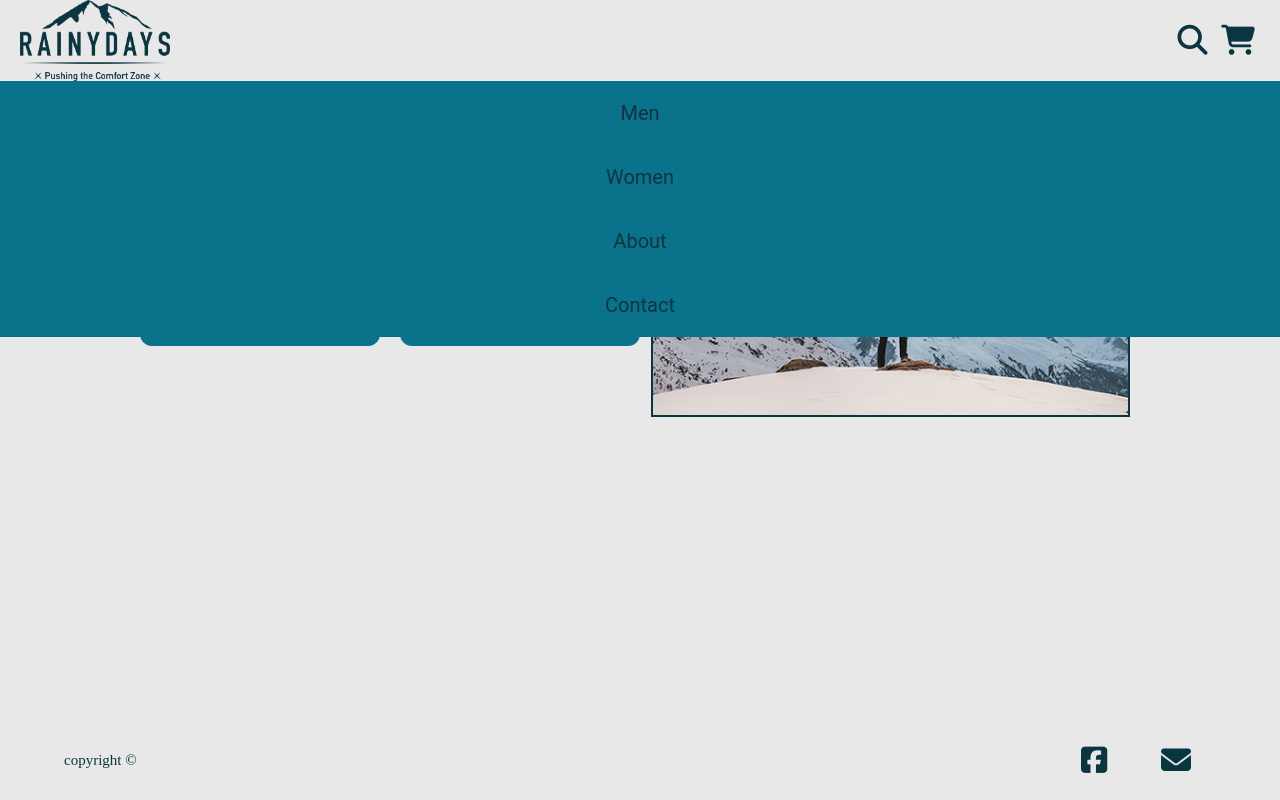
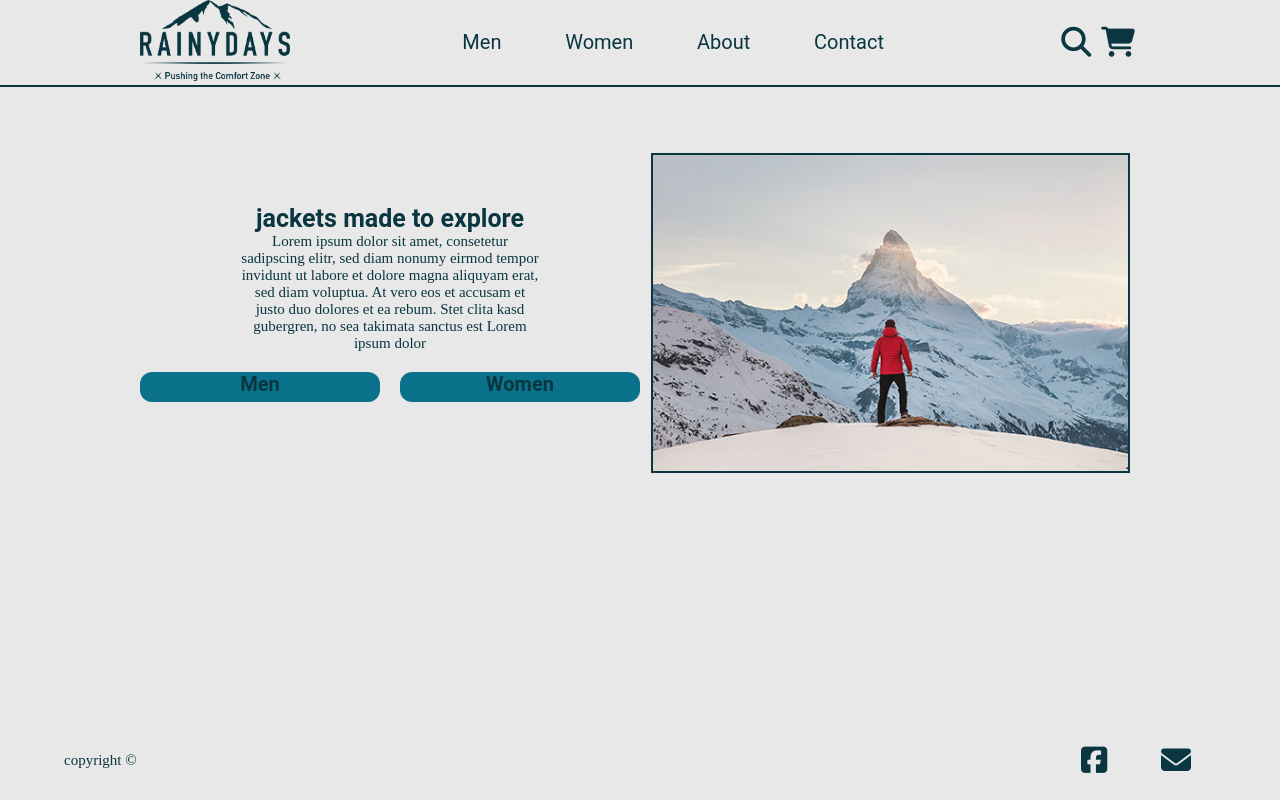
Before and after one commit to petmik1/rainydays, a plain HTML site: page index.html in a window 1280 px wide. Drawn offline with Linux system fonts and the light colour scheme; a web font is replaced by a local one.

Commit message:
finished making the site responsive

```diff
--- a/index.html
+++ b/index.html
@@ -16,11 +16,13 @@
   <body>
       <div class="header__underline">
         <header>
-          <img
+          <a href="index.html">
+            <img
             src="images/RainyDays_Logo.png"
             class="logo"
             alt="Rainydays logo, pushing the comfort zone"
           />
+          </a>
            <label for="hamburger-menu"><i class="fas fa-bars icon"></i></label>
             <input type="checkbox" id="hamburger-menu"/>
           <nav>
@@ -75,6 +77,7 @@
 
     <footer>
       <p class="footer__copyright">copyright &copy;</p>
+
       <div class="footer__socialmedia">
         <i class="fab fa-facebook-square icon"></i>
         <i class="fas fa-envelope icon"></i>
--- a/styles/style.css
+++ b/styles/style.css
@@ -41,14 +41,19 @@ body {
   padding: 5px;
 }
 /* HEADER */
+
 header {
   display: flex;
   align-items: center;
-  justify-content: flex-end;
+  justify-content: space-evenly;
   margin: 0 20px;
 }
 header * {
   margin: 0;
+}
+.header__underline {
+  border-bottom: solid #0a3641 2px;
+  margin-bottom: 50px;
 }
 .logo {
   width: 150px;
@@ -89,6 +94,9 @@ nav li a {
 
 #hamburger-menu:checked ~ nav {
   display: block;
+}
+.header__icons {
+  display: flex;
 }
 
 /* MAIN */
@@ -165,16 +173,36 @@ footer {
 }
 
 @media (min-width: 750px) {
+  header {
+    justify-content: flex-end;
+    max-width: 1000px;
+    margin: auto;
+  }
+  .logo {
+    margin: auto;
+  }
+
   .main__content {
     flex-direction: row;
     margin-top: 1rem;
   }
   nav {
     display: block;
+    position: static;
+    background-color: transparent;
+  }
+
+  nav li {
+    display: inline-block;
   }
   header label {
     display: none;
   }
+  footer {
+    justify-content: flex-start;
+    max-width: 1500px;
+  }
+  .footer__socialmedia {
+    margin-left: auto;
+  }
 }
-@media (min-width: 1000px) {
-}
```
